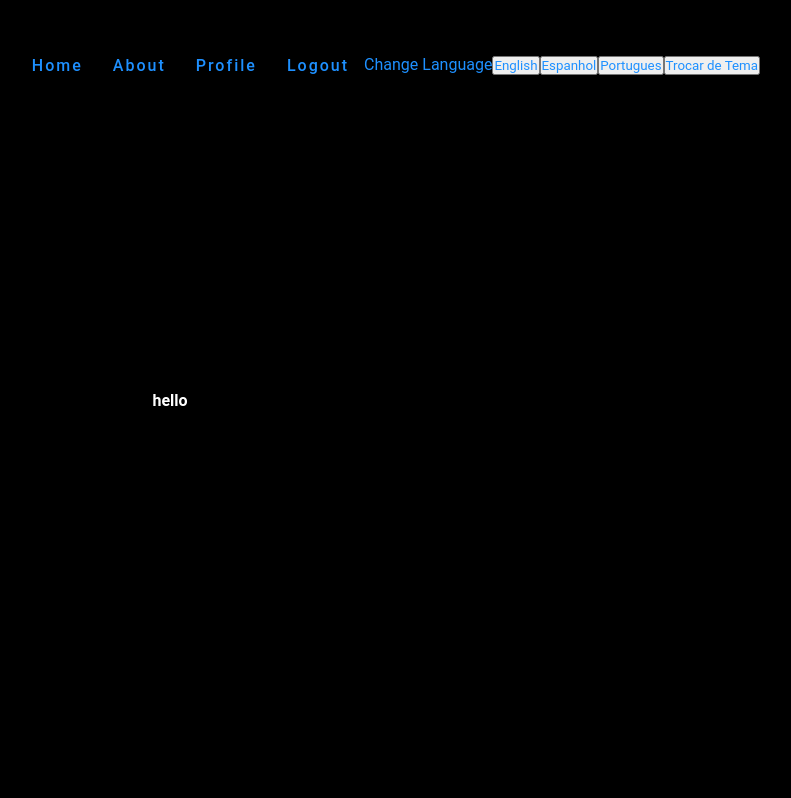
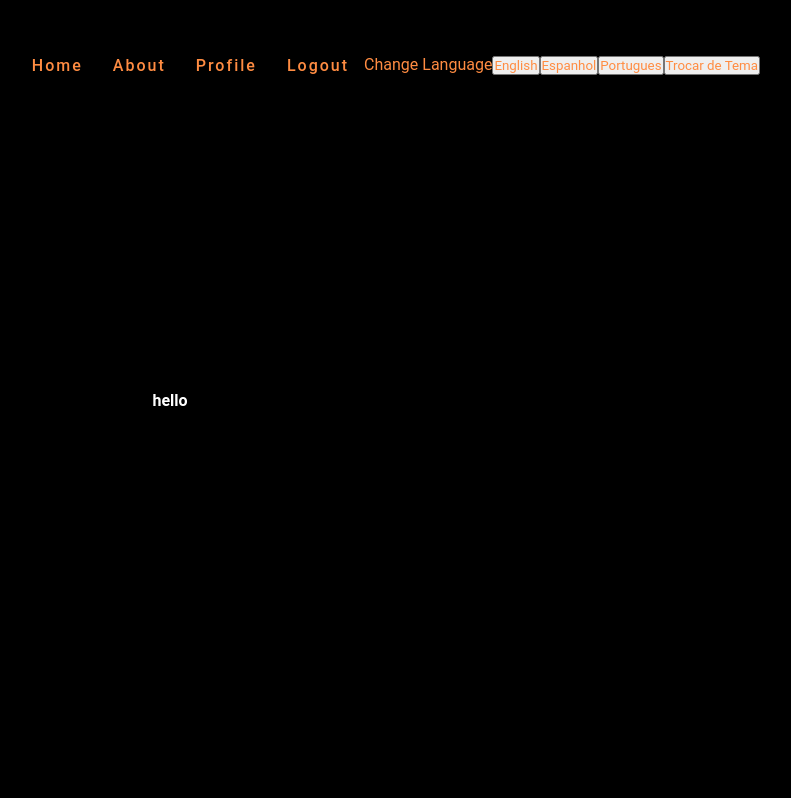
Before and after one commit to woragis/blog-app, a React (Vite) app: page / in a window 1280 px wide. Shown: the top 798 px of the page, without its empty margins (470-1261 px from the left). Built offline with nearby package versions, Linux system fonts and the light colour scheme; no server answers.

Commit message:
Update navbar colors

```diff
--- a/src/components/Navbar/view.tsx
+++ b/src/components/Navbar/view.tsx
@@ -38,10 +38,10 @@ export const NavbarView = ({
   return (
     <StyledNavbar
       className="navbar"
-      color={themeColors.primary.main}
+      color={themeColors.secondary.main}
       backgroundColor={themeColors.background.default}
       invertedColor={themeColors.background.default}
-      invertedBackgroundColor={themeColors.primary.main}
+      invertedBackgroundColor={themeColors.secondary.main}
     >
       <NavbarLogo src={navLogo} />
       <NavLinksContainer>
```
